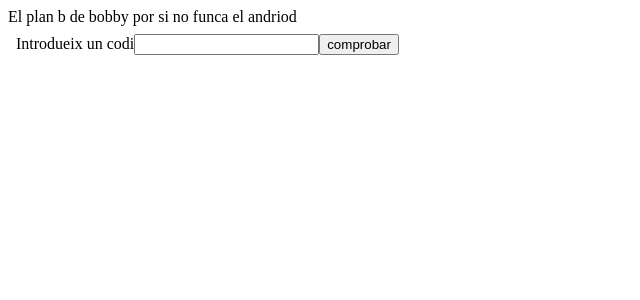
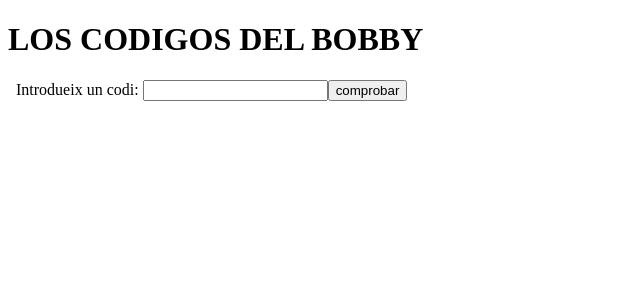
Before and after one commit to DiazDani/paginaIntroCode, an Angular app: page / in a window 1280 px wide. Shown: the top 300 px of the page, without its empty margins (0-640 px from the left). Built offline with nearby package versions, Linux system fonts and the light colour scheme; no server answers.

Commit message:
commit valiodacion

```diff
--- a/src/app/intro-code/intro-code.component.html
+++ b/src/app/intro-code/intro-code.component.html
@@ -1,8 +1,10 @@
-<header>El plan b de bobby por si no funca el andriod</header>
+<header>
+  <h1> LOS CODIGOS DEL BOBBY</h1>
+</header>
 
 <body>
 <form>
-  <label for="code">Introdueix un codi</label>
+  <label for="code">Introdueix un codi: </label>
   <input id="code" >
 
   <button (click)="comprovarCode()" type="button">comprobar</button>
```
